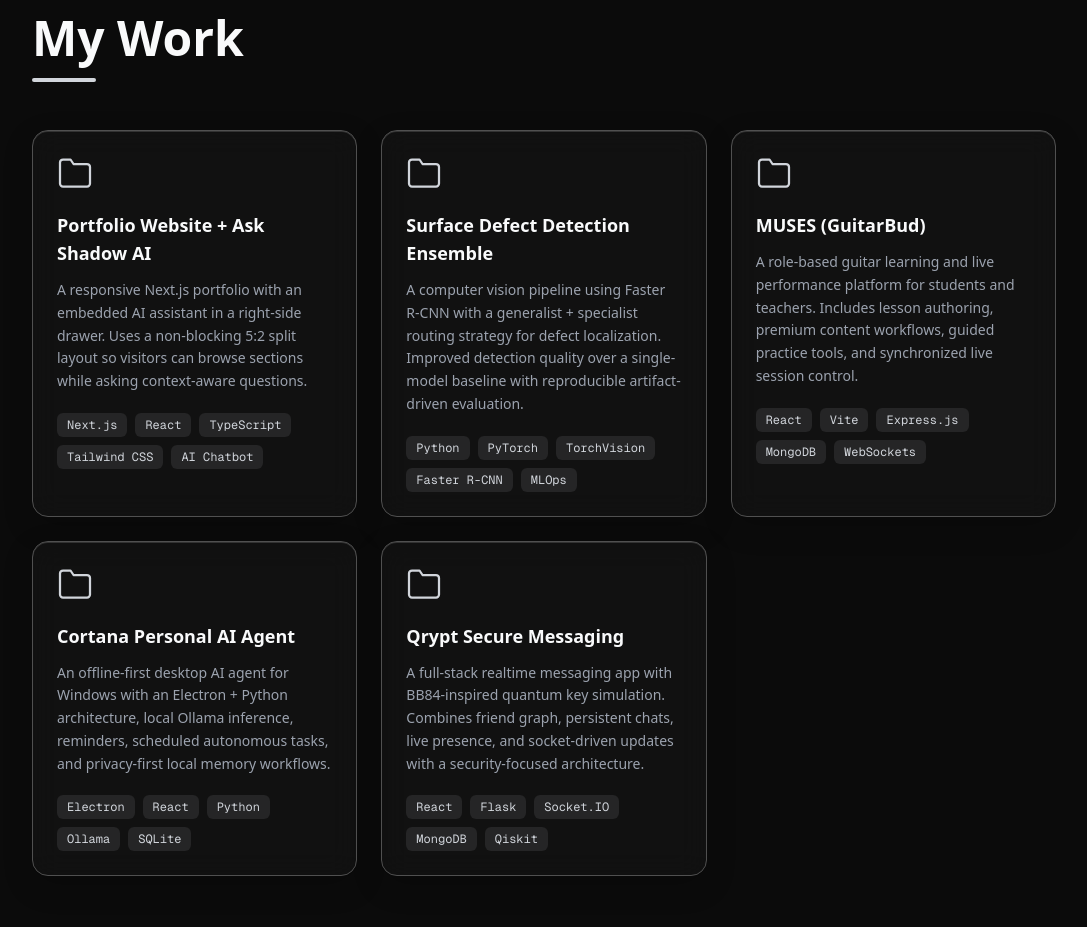
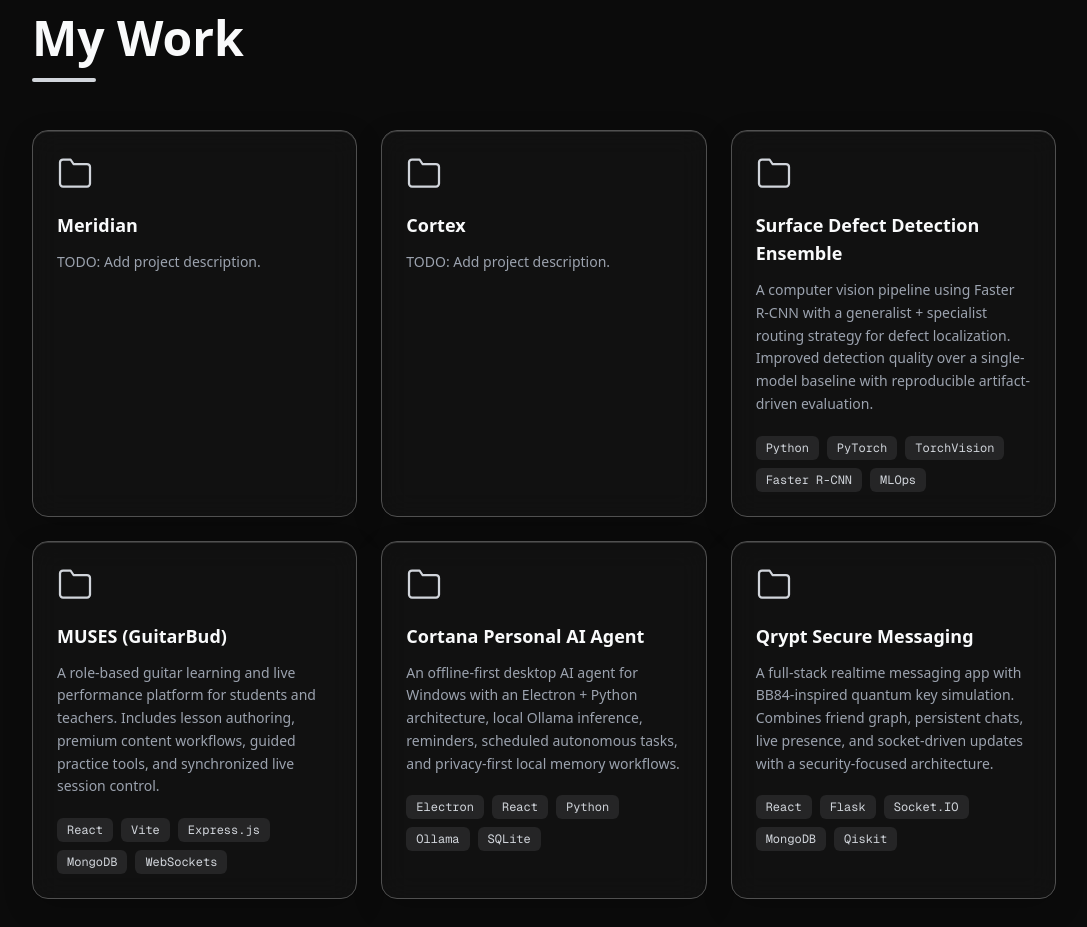
Before and after one commit to Hrudai-Nirmal/portfolio, a Next.js app: page / in a window 1280 px wide. Shown: the part 1622-2549 px from the top of the page, without its empty margins (96-1183 px from the left). Built offline with nearby package versions, Linux system fonts and the light colour scheme.

Commit message:
feat(projects): replace Portfolio with Meridian and Cortex placeholders

```diff
--- a/src/components/Projects.tsx
+++ b/src/components/Projects.tsx
@@ -2,10 +2,15 @@
 
 const projects = [
   {
-    title: "Portfolio Website + Ask Shadow AI",
-    description:
-      "A responsive Next.js portfolio with an embedded AI assistant in a right-side drawer. Uses a non-blocking 5:2 split layout so visitors can browse sections while asking context-aware questions.",
-    tags: ["Next.js", "React", "TypeScript", "Tailwind CSS", "AI Chatbot"],
+    title: "Meridian",
+    description: "TODO: Add project description.",
+    tags: [],
+    link: "#",
+  },
+  {
+    title: "Cortex",
+    description: "TODO: Add project description.",
+    tags: [],
     link: "#",
   },
   {
```
